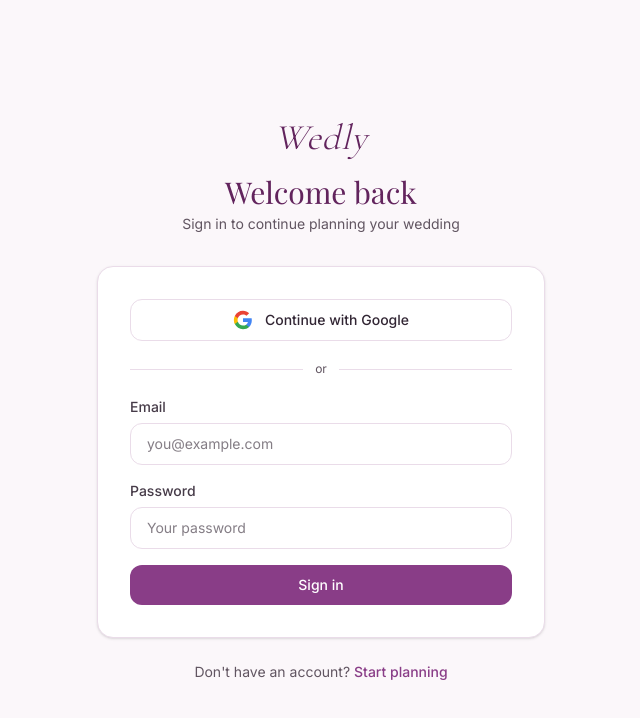
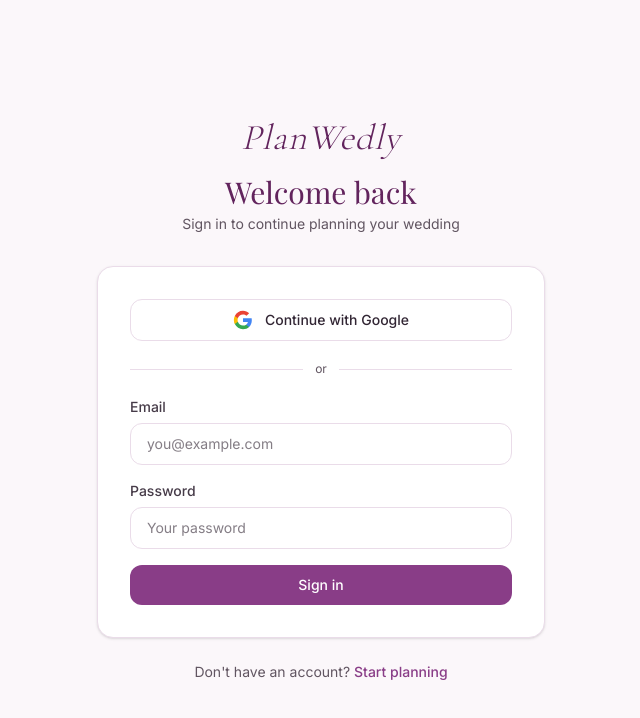
Before and after one commit to kapspar/wedly, a Next.js app: page /auth/login in a window 1280 px wide. Shown: the top 718 px of the page, without its empty margins (319-959 px from the left). Built offline with nearby package versions, Linux system fonts and the light colour scheme; a web font is replaced by a local one.

Commit message:
chore(brand): use PlanWedly in src/app/auth/login/page.tsx

```diff
--- a/src/app/auth/login/page.tsx
+++ b/src/app/auth/login/page.tsx
@@ -115,7 +115,7 @@ export default function LoginPage() {
         <div className="text-center mb-8">
           <Link href="/" className="inline-block mb-4">
             <span className="font-[family-name:var(--font-logo)] text-4xl italic font-light tracking-wide text-plum">
-              Wedly
+              PlanWedly
             </span>
           </Link>
           <h1 className="font-[family-name:var(--font-heading)] text-3xl text-plum">
```
